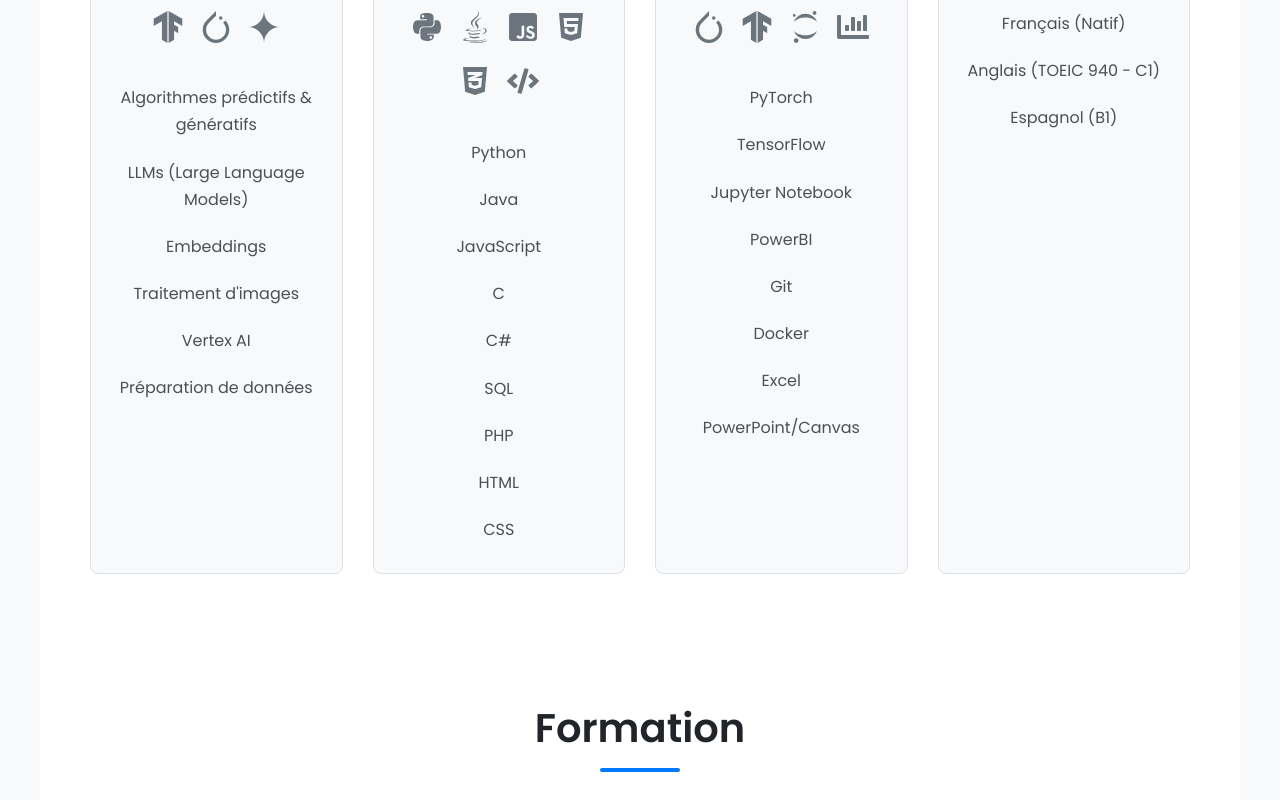
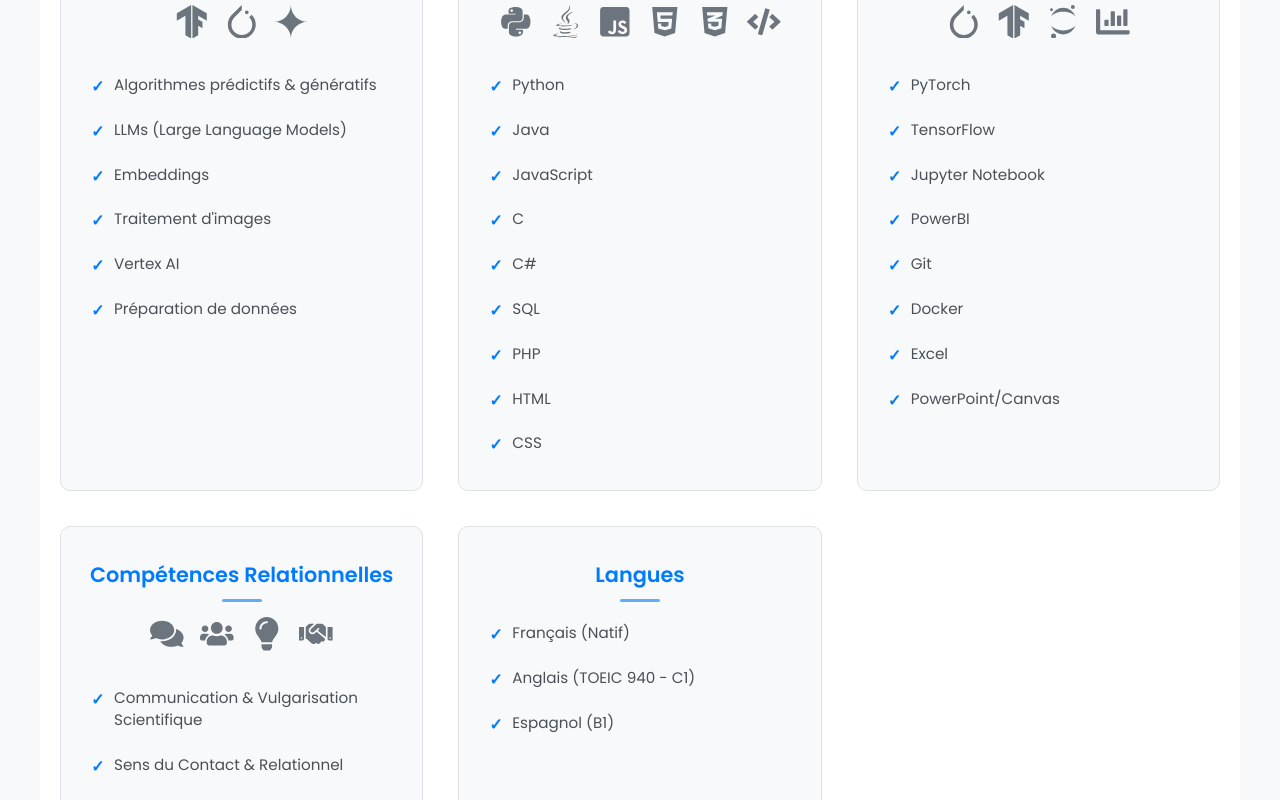
Before and after one commit to Lilian-Mayet/CV_in_React_Template, a React (Create React App) app: page / in a window 1280 px wide. Shown: the part 5600-6400 px from the top of the page. Built offline with nearby package versions, Linux system fonts and the light colour scheme.

Commit message:
Better skills

```diff
--- a/src/components/Skills.css
+++ b/src/components/Skills.css
@@ -1,37 +1,44 @@
 /* src/components/Skills.css */
 .skills-section {
   background-color: var(--card-bg); /* Example: white */
+   padding-bottom: 80px; /* Add more bottom padding if needed */
 }
 
 .skills-grid {
 display: grid;
-  grid-template-columns: repeat(auto-fit, minmax(250px, 1fr)); /* Responsive grid */
-  gap: 30px;
-  max-width: 1100px;
+/* Ajustement potentiel : 3 colonnes max pour laisser plus d'espace ? */
+/* grid-template-columns: repeat(auto-fit, minmax(300px, 1fr)); */
+grid-template-columns: repeat(auto-fit, minmax(280px, 1fr)); /* Ajustez si 5 catégories serrent trop */
+gap: 35px; /* Un peu plus d'espace */
+max-width: 1200px; /* Légèrement plus large pour 5 colonnes */
 margin: 0 auto;
 }
 
 .skill-category {
-  background-color: #f8f9fa; /* Light background for each category */
-  padding: 25px;
-  border-radius: 8px;
-  /* box-shadow: 0 2px 8px rgba(0,0,0,0.06); */
+background-color: #f8f9fa;
+padding: 30px 25px; /* Un peu plus de padding vertical */
+border-radius: 10px; /* Coins plus arrondis */
  border: 1px solid var(--border-light);
  transition: transform 0.3s ease, box-shadow 0.3s ease;
+ display: flex; /* Utiliser flex pour mieux contrôler l'intérieur */
+ flex-direction: column; /* Organiser verticalement */
+ /* Optional: Add a subtle top border matching the theme */
+ /* border-top: 4px solid var(--primary-color); */
 }
 
 .skill-category:hover {
-    transform: translateY(-3px);
-    box-shadow: 0 5px 15px rgba(0,0,0,0.08);
+  transform: translateY(-5px); /* Effet de surélévation plus prononcé */
+  box-shadow: 0 8px 20px rgba(0,0,0,0.08);
 }
 
 .skill-category h3 {
 font-size: 1.3rem;
 color: var(--primary-color);
-  margin-bottom: 20px;
+margin-bottom: 15px; /* Moins d'espace avant les icônes/liste */
 text-align: center;
 position: relative;
 padding-bottom: 10px;
+font-weight: 600; /* Titre un peu plus gras */
 }
 
 .skill-category h3::after {
@@ -43,57 +50,86 @@
   width: 40px;
   height: 3px;
   background-color: var(--primary-color);
-    opacity: 0.5;
+  opacity: 0.6; /* Légèrement plus visible */
+  border-radius: 2px;
 }
 
 .skill-icons {
   text-align: center;
-    margin-bottom: 20px;
-    font-size: 2rem; /* Adjust icon size */
+  margin-bottom: 25px; /* Plus d'espace avant la liste */
+  font-size: 2.1rem; /* Icônes légèrement plus grandes */
   color: var(--secondary-color);
+  line-height: 1; /* Assure que les icônes ne prennent pas trop de hauteur */
 }
 
 .skill-icons svg {
-    margin: 0 8px; /* Spacing between icons */
+  margin: 0 8px;
    transition: color 0.3s ease, transform 0.3s ease;
 }
 .skill-icons svg:hover {
  color: var(--primary-color);
-   transform: scale(1.1);
+ transform: scale(1.15); /* Zoom un peu plus grand */
 }
 
 
 .skill-category ul {
-  list-style: none; /* Remove default bullets */
+list-style: none;
 padding: 0;
-  text-align: center;
+margin: 0; /* Retirer marge par défaut */
+text-align: left; /* *** Aligner le texte à gauche *** */
+flex-grow: 1; /* Permet à la liste de pousser le contenu vers le bas si nécessaire */
 }
 
 .skill-category li {
-  font-size: 1rem;
+font-size: 0.95rem; /* Taille de police légèrement réduite pour la lisibilité */
 color: #495057;
-  margin-bottom: 10px;
-  padding: 5px 0;
-  /* border-bottom: 1px dashed #e0e0e0; Optional separator */
-  position: relative;
-   /* padding-left: 20px; /* Space for custom bullet */
+margin-bottom: 12px; /* Plus d'espacement entre items */
+padding: 5px 0px 5px 28px; /* *** Espace à gauche pour l'icône *** */
+position: relative; /* Pour positionner le pseudo-élément */
+line-height: 1.5; /* Meilleur espacement vertical du texte */
+transition: color 0.2s ease;
 }
-/* Optional: Custom bullet */
-/* .skill-category li::before {
-    content: '✓';
+
+/* *** Ajout d'une icône/puce personnalisée avant chaque item *** */
+.skill-category li::before {
+content: '✓'; /* Ou '▹', '●', ou une icône font awesome si intégrée */
 position: absolute;
-    left: 0;
+left: 5px; /* Position de l'icône */
+top: 6px; /* Ajustement vertical fin */
+color: var(--primary-color); /* Couleur de l'icône */
+font-weight: bold;
+font-size: 1rem; /* Taille de l'icône */
+}
+
+/* Optionnel: Effet hover subtil sur les items */
+.skill-category li:hover {
  color: var(--primary-color);
-    font-weight: bold;
-} */
+ /* background-color: #e9ecef; */ /* Fond hover léger si désiré */
+}
+
 
 .skill-category li:last-child {
   margin-bottom: 0;
-    border-bottom: none;
 }
+
+/* Ajustement responsive si 5 colonnes deviennent trop serrées */
+@media (max-width: 1100px) {
+  .skills-grid {
+      /* Passer à 2 ou 3 colonnes plus tôt si nécessaire */
+      grid-template-columns: repeat(auto-fit, minmax(260px, 1fr));
+  }
+}
+
 
 @media (max-width: 600px) {
   .skills-grid {
-         grid-template-columns: 1fr; /* Stack skills on smaller screens */
+       grid-template-columns: 1fr; /* Stack skills */
+       gap: 25px; /* Moins d'espace en mode colonne */
+  }
+  .skill-category {
+      padding: 25px 20px; /* Moins de padding horizontal sur mobile */
+  }
+  .skill-category li {
+      font-size: 0.9rem; /* Police encore plus petite sur mobile */
   }
 }
--- a/src/components/Skills.js
+++ b/src/components/Skills.js
@@ -1,13 +1,16 @@
 // src/components/Skills.js
 import React from 'react';
-import { skills } from '../data';
+// Plus besoin de useTranslation
+import { skills } from '../data'; // Importer les données directement
 import './Skills.css';
 
+// Ce composant reçoit directement les textes
 const SkillCategory = ({ title, items, icons }) => (
   <div className="skill-category">
-    <h3>{title}</h3>
+    <h3>{title}</h3> {/* Affiche le titre reçu */}
      {icons && <div className="skill-icons">{icons}</div>}
     <ul>
+      {/* Affiche les items reçus */}
       {items.map((item, index) => (
         <li key={index}>{item}</li>
       ))}
@@ -16,14 +19,34 @@
 );
 
 const Skills = () => {
+  // Pas besoin de 't'
   return (
     <section id="skills" className="skills-section">
+      {/* Texte brut pour le titre principal ou mettez-le dans data.js aussi */}
       <h2>Compétences Techniques & Linguistiques</h2>
       <div className="skills-grid">
-        <SkillCategory title={skills.dataScience.title} items={skills.dataScience.items} icons={skills.dataScience.icons} />
-        <SkillCategory title={skills.programming.title} items={skills.programming.items} icons={skills.programming.icons} />
-        <SkillCategory title={skills.tools.title} items={skills.tools.items} icons={skills.tools.icons} />
-         <SkillCategory title={skills.languages.title} items={skills.languages.items} icons={skills.languages.icons} />
+        {/* Passer les données directement depuis l'objet skills */}
+        <SkillCategory
+            title={skills.dataScience.title}
+            items={skills.dataScience.items}
+            icons={skills.dataScience.icons} />
+        <SkillCategory
+            title={skills.programming.title}
+            items={skills.programming.items}
+            icons={skills.programming.icons} />
+        <SkillCategory
+            title={skills.tools.title}
+            items={skills.tools.items}
+            icons={skills.tools.icons} />
+        {/* Ajouter la nouvelle catégorie Soft Skills */}
+        <SkillCategory
+            title={skills.softSkills.title}
+            items={skills.softSkills.items}
+            icons={skills.softSkills.icons} />
+        <SkillCategory
+            title={skills.languages.title}
+            items={skills.languages.items}
+            icons={skills.languages.icons} />
       </div>
     </section>
   );
--- a/src/data.js
+++ b/src/data.js
@@ -12,7 +12,11 @@
   FaPhone,
   FaChartBar, // Added as an alternative for Power BI
   FaCode,     // Added as an alternative for C#
+  FaUsers, FaComments, FaLightbulb, FaHandshake
 } from 'react-icons/fa';
+
+
+
 
 import {
   SiTensorflow,
@@ -126,6 +130,19 @@
       <FaChartBar key="pbi" />, // Updated icon for Power BI
     ],
   },
+
+  softSkills: { // La nouvelle section
+    title: "Compétences Relationnelles", // Texte direct
+    items: [
+        "Communication & Vulgarisation Scientifique",
+        "Sens du Contact & Relationnel",
+        "Travail d'équipe & Collaboration",
+        "Adaptabilité & Résolution de problèmes",
+        "Capacité d'Innovation"
+    ], // Textes directs
+    icons: [ <FaComments key="comm"/>, <FaUsers key="team"/>, <FaLightbulb key="innov"/>, <FaHandshake key="contact" /> ]
+  },
+
   languages: {
       title: "Langues",
       items: ["Français (Natif)", "Anglais (TOEIC 940 - C1)", "Espagnol (B1)"],
```
Lines whose indentation alone changed are shown as unchanged.
